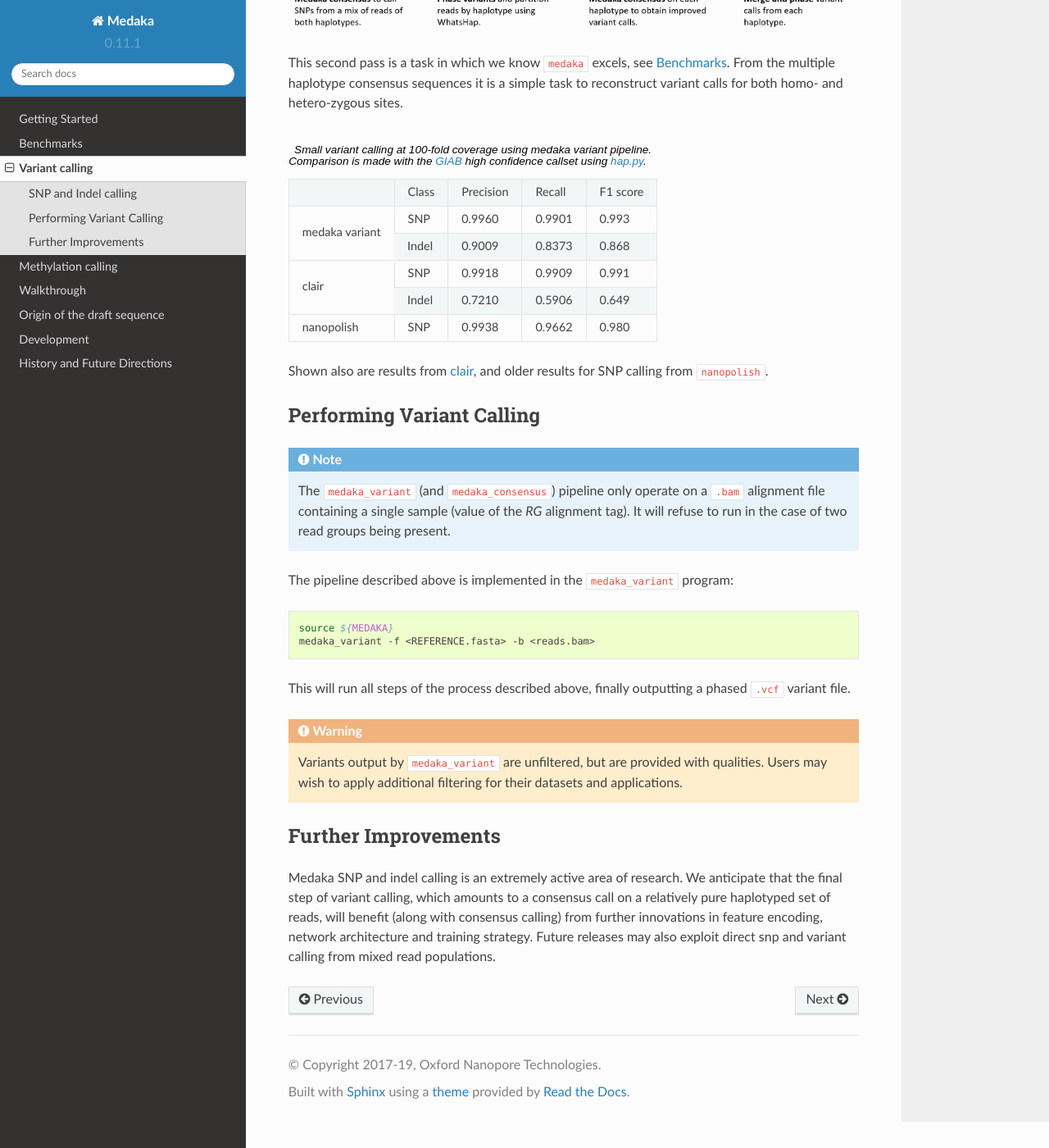
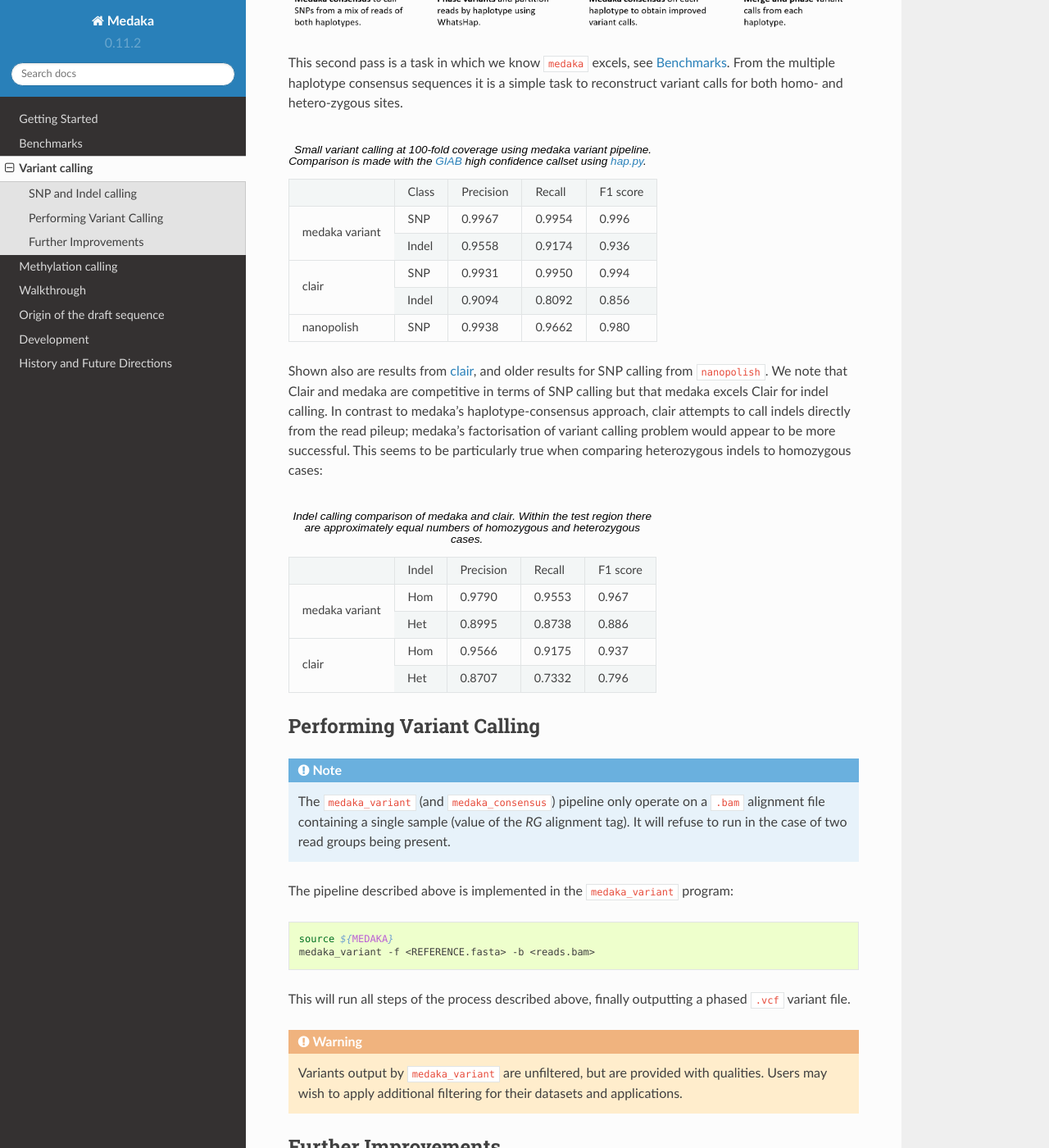
Before and after one commit to nanoporetech/medaka, a Sphinx documentation site: the page built from docs/snp.rst, in a window 1280 px wide and 1400 px high, scrolled down 1154 px. Shown: the whole window at 82% size. Built offline with Sphinx 7.4.7 and the Read the Docs theme 2.0.0, drawn with Linux system fonts in a browser that asks for light colours; pages that are not in the unit, such as notebooks, are missing from menus; some of the changed text lies outside the part shown.

Commit message:
Xmas variants

```diff
--- a/docs/snp.rst
+++ b/docs/snp.rst
@@ -63,20 +63,43 @@ variant calls for both homo- and hetero-zygous sites.
     +------------------+-------+-----------+---------+----------+
     |                  | Class | Precision | Recall  | F1 score |
     +------------------+-------+-----------+---------+----------+
-    | medaka variant   | SNP   |    0.9960 |  0.9901 |    0.993 |
+    | medaka variant   | SNP   |    0.9967 |  0.9954 |    0.996 |
     +                  +-------+-----------+---------+----------+
-    |                  | Indel |    0.9009 |  0.8373 |    0.868 |
+    |                  | Indel |    0.9558 |  0.9174 |    0.936 |
     +------------------+-------+-----------+---------+----------+
-    | clair            | SNP   |    0.9918 |  0.9909 |    0.991 |
+    | clair            | SNP   |    0.9931 |  0.9950 |    0.994 |
     +                  +-------+-----------+---------+----------+
-    |                  | Indel |    0.7210 |  0.5906 |    0.649 |
+    |                  | Indel |    0.9094 |  0.8092 |    0.856 |
     +------------------+-------+-----------+---------+----------+
     | nanopolish       | SNP   |    0.9938 |  0.9662 |    0.980 |
     +------------------+-------+-----------+---------+----------+
 
+Shown also are results from `clair <https://github.com/HKU-BAL/Clair>`_,
+and older results for SNP calling from ``nanopolish``. We note that Clair
+and medaka are competitive in terms of SNP calling but that medaka
+excels Clair for indel calling. In contrast to medaka's haplotype-consensus
+approach, clair attempts to call indels directly from the read pileup;
+medaka's factorisation of variant calling problem would appear to be more
+successful. This seems to be particularly true when comparing heterozygous
+indels to homozygous cases:
 
-Shown also are results from `clair <https://github.com/HKU-BAL/Clair>`_,
-and older results for SNP calling from ``nanopolish``.
+
+.. table::
+    Indel calling comparison of medaka and clair. Within the test
+    region there are approximately equal numbers of homozygous and
+    heterozygous cases.
+
+    +------------------+-------+-----------+---------+----------+
+    |                  | Indel | Precision | Recall  | F1 score |
+    +------------------+-------+-----------+---------+----------+
+    | medaka variant   | Hom   |    0.9790 |  0.9553 |    0.967 |
+    +                  +-------+-----------+---------+----------+
+    |                  | Het   |    0.8995 |  0.8738 |    0.886 |
+    +------------------+-------+-----------+---------+----------+
+    | clair            | Hom   |    0.9566 |  0.9175 |    0.937 |
+    +                  +-------+-----------+---------+----------+
+    |                  | Het   |    0.8707 |  0.7332 |    0.796 |
+    +------------------+-------+-----------+---------+----------+
 
 
 Performing Variant Calling
--- a/medaka/__init__.py
+++ b/medaka/__init__.py
@@ -4,7 +4,7 @@ import functools
 import os
 import subprocess
 
-__version__ = '0.11.1'
+__version__ = '0.11.2'
 
 
 def check_minimap2_version():
```
Also changed, not shown: other parts of docs/snp.rst (+1 -1 lines), CHANGELOG.md (+7 -0 lines), 4 other files.
